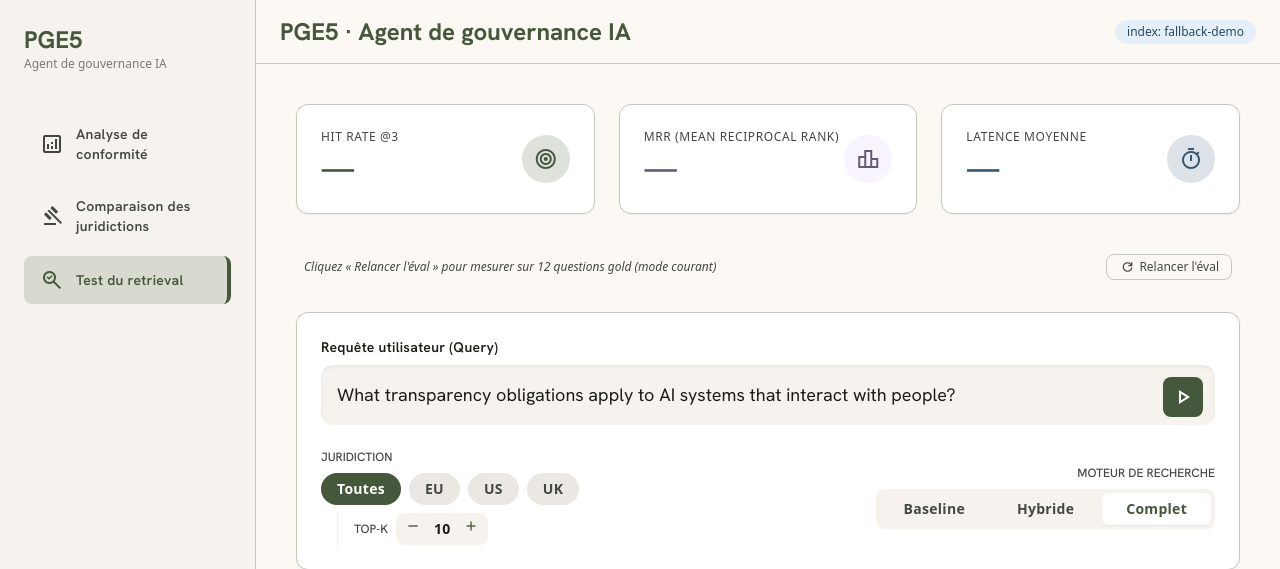
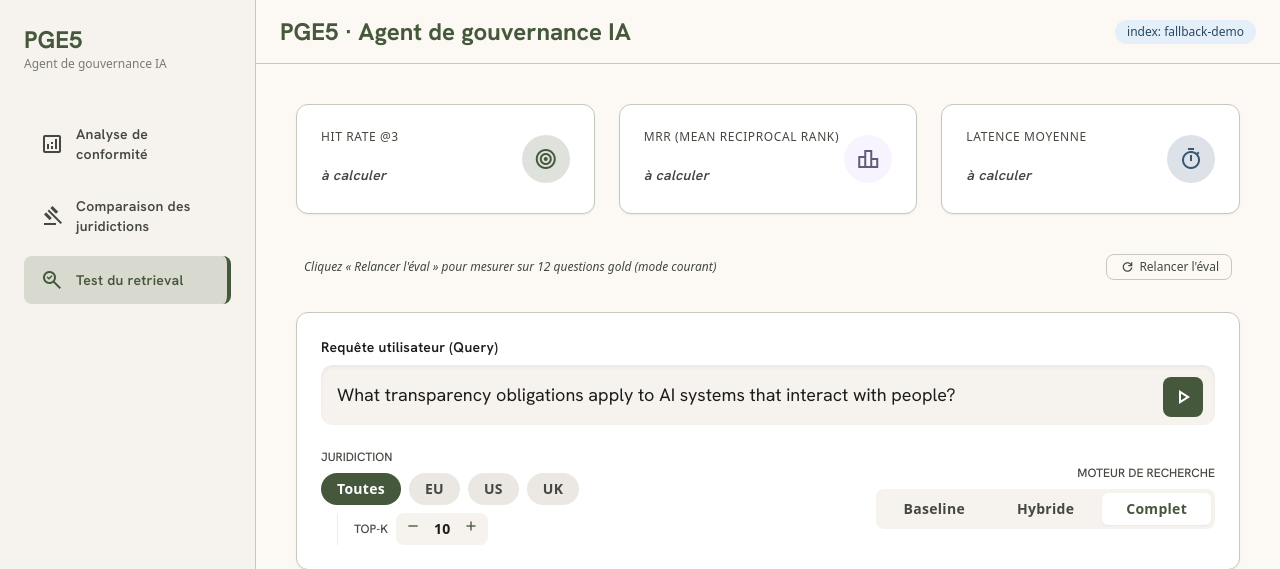
Before and after one commit to ondoxavier/AI_Governance_AI_agent_Project_PGE5, a Flask app: page / in a window 1280 px wide. Shown: the top 569 px of the page. Run offline with Flask 3, Linux system fonts and the light colour scheme; some libraries are stand-ins or nearby versions.

Commit message:
ui: replace metric placeholder dashes with explicit "à calculer" text
The em-dash read as a broken widget rather than "not computed yet" — a
user ran a search and expected the top metrics strip to populate, not
realizing it only updates via the separate "Relancer l'éval" button
(12-question gold-set eval, distinct from the single-query search below).

Co-Authored-By: Claude Fable 5 <noreply@anthropic.com>

```diff
--- a/ui/templates/index.html
+++ b/ui/templates/index.html
@@ -143,7 +143,7 @@
                 <div class="bg-surface-container-lowest border border-outline-variant p-gutter rounded-xl shadow-sm flex items-center justify-between">
                     <div>
                         <p class="text-label-sm text-on-surface-variant uppercase tracking-wider mb-1">Hit Rate @3</p>
-                        <h3 id="metricHitRate" class="text-headline-lg font-headline-lg text-primary">—</h3>
+                        <h3 id="metricHitRate" class="text-headline-lg font-headline-lg text-primary"><span class="text-label-md font-label-md text-on-surface-variant italic">à calculer</span></h3>
                     </div>
                     <div class="w-12 h-12 rounded-full bg-primary-container/20 flex items-center justify-center">
                         <span class="material-symbols-outlined text-primary">target</span>
@@ -152,7 +152,7 @@
                 <div class="bg-surface-container-lowest border border-outline-variant p-gutter rounded-xl shadow-sm flex items-center justify-between">
                     <div>
                         <p class="text-label-sm text-on-surface-variant uppercase tracking-wider mb-1">MRR (Mean Reciprocal Rank)</p>
-                        <h3 id="metricMRR" class="text-headline-lg font-headline-lg text-secondary">—</h3>
+                        <h3 id="metricMRR" class="text-headline-lg font-headline-lg text-secondary"><span class="text-label-md font-label-md text-on-surface-variant italic">à calculer</span></h3>
                     </div>
                     <div class="w-12 h-12 rounded-full bg-secondary-container/30 flex items-center justify-center">
                         <span class="material-symbols-outlined text-secondary">leaderboard</span>
@@ -161,7 +161,7 @@
                 <div class="bg-surface-container-lowest border border-outline-variant p-gutter rounded-xl shadow-sm flex items-center justify-between">
                     <div>
                         <p class="text-label-sm text-on-surface-variant uppercase tracking-wider mb-1">Latence Moyenne</p>
-                        <h3 id="metricLatency" class="text-headline-lg font-headline-lg text-tertiary">—</h3>
+                        <h3 id="metricLatency" class="text-headline-lg font-headline-lg text-tertiary"><span class="text-label-md font-label-md text-on-surface-variant italic">à calculer</span></h3>
                     </div>
                     <div class="w-12 h-12 rounded-full bg-tertiary-container/20 flex items-center justify-center">
                         <span class="material-symbols-outlined text-tertiary">timer</span>
```
